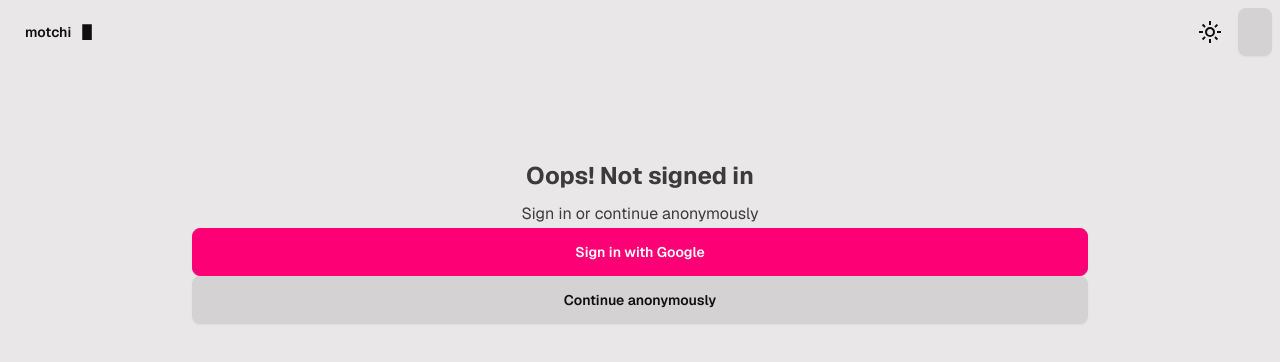
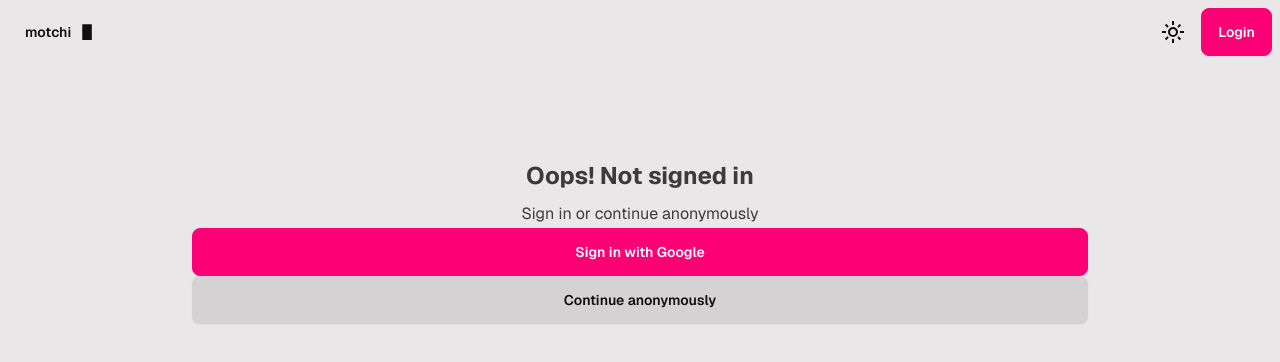
Before and after one commit to yhakamay/todo, a Next.js app: page / in a window 1280 px wide. Shown: the top 362 px of the page. Built offline with nearby package versions, Linux system fonts and the light colour scheme; no server answers.

Commit message:
update AvatarButton
add newly introduced props

```diff
--- a/src/components/avatar-button.tsx
+++ b/src/components/avatar-button.tsx
@@ -17,7 +17,8 @@ export default function AvatarButton() {
     );
   }
 
-  if (!user) return <LoginButton />;
+  if (!user)
+    return <LoginButton title={"Login"} style={"primary"} method={"google"} />;
 
   return (
     <div className="dropdown dropdown-end">
```
